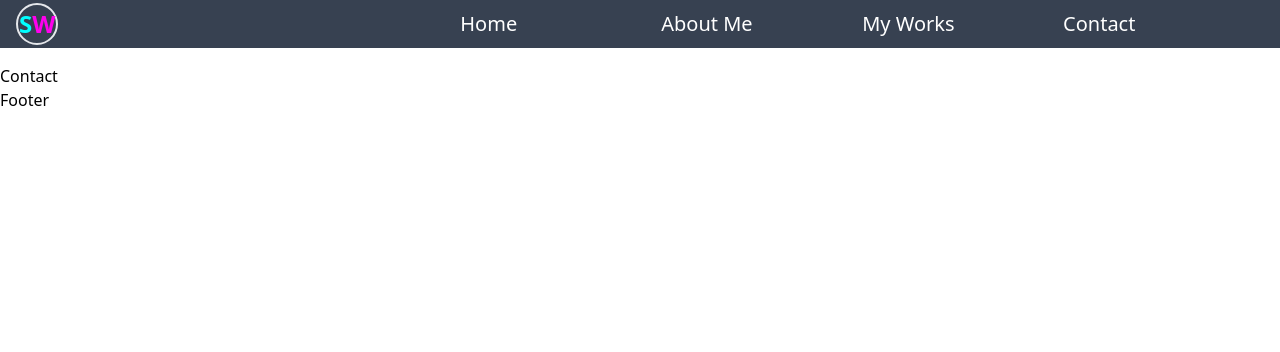
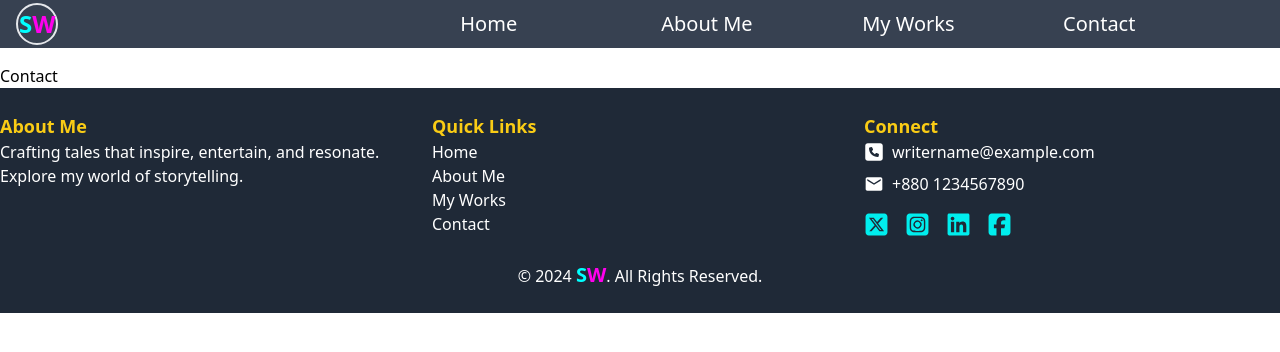
Before and after one commit to mdaleardc/client-project, a React (Vite) app: page /contact in a window 1280 px wide. Shown: the top 352 px of the page. Built offline with nearby package versions, Linux system fonts and the light colour scheme.

Commit message:
Header and Footer design completed

```diff
--- a/src/components/Footer.jsx
+++ b/src/components/Footer.jsx
@@ -1,13 +1,50 @@
-
-
-
+import { Link } from "react-router-dom";
+import { FaSquarePhone, FaSquareXTwitter, FaSquareInstagram, FaLinkedin, FaSquareFacebook } from "react-icons/fa6";
+import { MdMail } from "react-icons/md";
 
 const Footer = () => {
 
 
   return (
     <>
-    <div>Footer</div>
+    <div>
+    <footer class="bg-gray-800 text-white py-6 px-6 sm:px-0">
+  <div class="container w-full mx-auto grid grid-cols-2 md:grid-cols-3 gap-4">
+
+    <div>
+      <h3 class="font-bold text-lg text-yellow-400">About Me</h3>
+      <p>Crafting tales that inspire, entertain, and resonate. Explore my world of storytelling.</p>
+    </div>
+
+    <div>
+      <h3 class="font-bold text-lg text-yellow-400">Quick Links</h3>
+      <ul>
+        <li><a href="/" class="hover:underline">Home</a></li>
+        <li><a href="/about" class="hover:underline">About Me</a></li>
+        <li><a href="/stories" class="hover:underline">My Works</a></li>
+        <li><a href="/contact" class="hover:underline">Contact</a></li>
+      </ul>
+    </div>
+
+    <div>
+      <h3 className="font-bold text-lg text-yellow-400">Connect</h3>
+      <p className='flex flex-row items-center pb-2 gap-2'><FaSquarePhone size='20'/> <a href="mailto:writername@example.com">writername@example.com</a></p>
+      <p className='flex flex-row items-center pb-2 gap-2'><MdMail size='20'/> <a href='tel:+880 1234567890'>+880 1234567890</a></p>
+      <div class="flex gap-4 mt-2">
+          <a href="#" aria-label="Twitter"><FaSquareXTwitter size='25' className='text-[#0ee] cursor-pointer hover:text-[#f0e]'/></a>
+        <a href="#" aria-label="Instagram"><FaSquareInstagram size='25' className='text-[#0ee] cursor-pointer hover:text-[#f0e]'/></a>
+         <a href="#" aria-label="LinkedIn"><FaLinkedin size='25' className='text-[#0ee] cursor-pointer hover:text-[#f0e]'/></a>
+         <a href="#" aria-label="Facebook"><FaSquareFacebook size='25' className='text-[#0ee] cursor-pointer hover:text-[#f0e]'/></a>
+      </div>
+    </div>
+  </div>
+  <div class="text-center mt-6">
+    <p>© 2024 <Link to="/">
+    <span className='text-xl font-black cursor-pointer text-[#0ff]'>S<span className='text-[#f0e]'>W</span></span>
+    </Link>. All Rights Reserved.</p>
+  </div>
+</footer>
+    </div>
     </>
     )
 }
--- a/src/components/Header.jsx
+++ b/src/components/Header.jsx
@@ -23,16 +23,16 @@ const Header = () => {
     <h1 className='text-2xl font-black cursor-pointer text-[#0ff] border-[2px] rounded-full py-[3px] px-[1px]'>S<span className='text-[#f0e]'>W</span></h1>
     </Link>
     <div className='container hidden  sm:grid grid-cols-6 justify-between items-center text-white'>
-    <Link to="/" className='col-start-3'>
+    <Link to="/" className='col-start-3 hover:text-[#f03]'>
     <button className='cursor-pointer text-xl font-medium'>Home</button>
     </Link>
-    <Link to='about'>
+    <Link to='/about' className='hover:text-[#f03]'>
     <button className='cursor-pointer text-xl font-medium'>About Me</button>
     </Link>
-    <Link to='stories'>
+    <Link to='/stories' className='hover:text-[#f03]'>
     <button className='cursor-pointer text-xl font-medium'>My Works</button>
     </Link>
-    <Link to='contact'>
+    <Link to='/contact' className='hover:text-[#f03]'>
     <button className='cursor-pointer text-xl font-medium'>Contact</button>
     </Link>
     </div>
@@ -46,16 +46,16 @@ const Header = () => {
     {
       isOpen &&
     <div className='container sm:hidden w-2/5 h-[100vh] bg-gray-800 flex flex-col gap-6 justify-center text-white absolute top-[3rem] right-0 z-0'>
-    <Link to="/">
+    <Link to="/" className='hover:text-[#f03]'>
     <button className='cursor-pointer text-xl font-medium flex flex-row gap-2 mx-[1rem]'><FaHome size='25'/>Home</button>
     </Link>
-    <Link to='about'>
+    <Link to='about' className='hover:text-[#f03]'>
     <button className='cursor-pointer text-xl font-medium flex flex-row gap-2 mx-[1rem]'><IoPersonCircle size='25'/>About Me</button>
     </Link>
-    <Link to='stories'>
+    <Link to='stories' className='hover:text-[#f03]'>
     <button className='cursor-pointer text-xl font-medium flex flex-row gap-2 mx-[1rem]'><MdWork size='25'/>My Works</button>
     </Link>
-    <Link to='contact'>
+    <Link to='contact' className='hover:text-[#f03]'>
     <button className='cursor-pointer text-xl font-medium flex flex-row gap-2 mx-[1rem]'><RiContactsFill size='25'/>Contact</button>
     </Link>
     </div>
```
